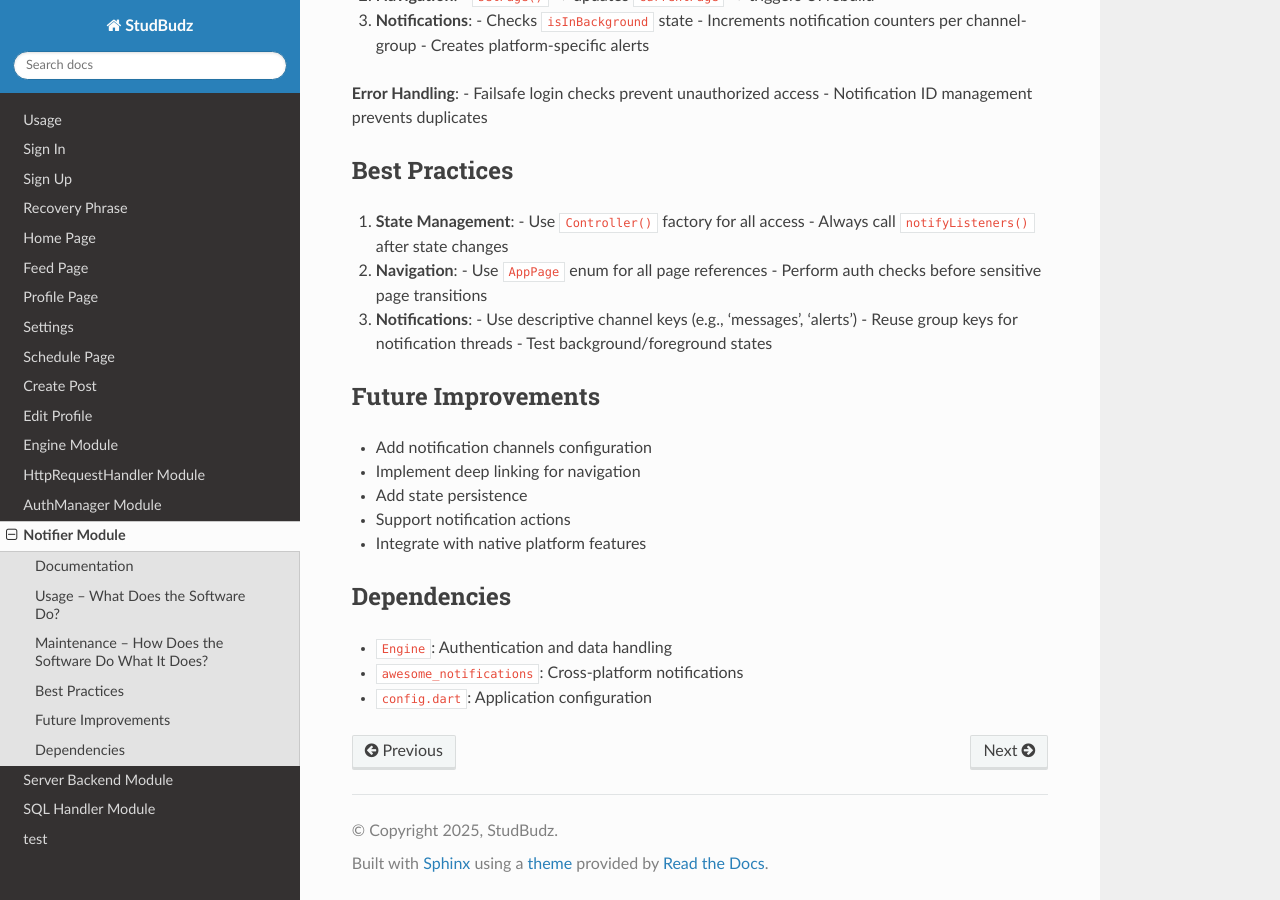
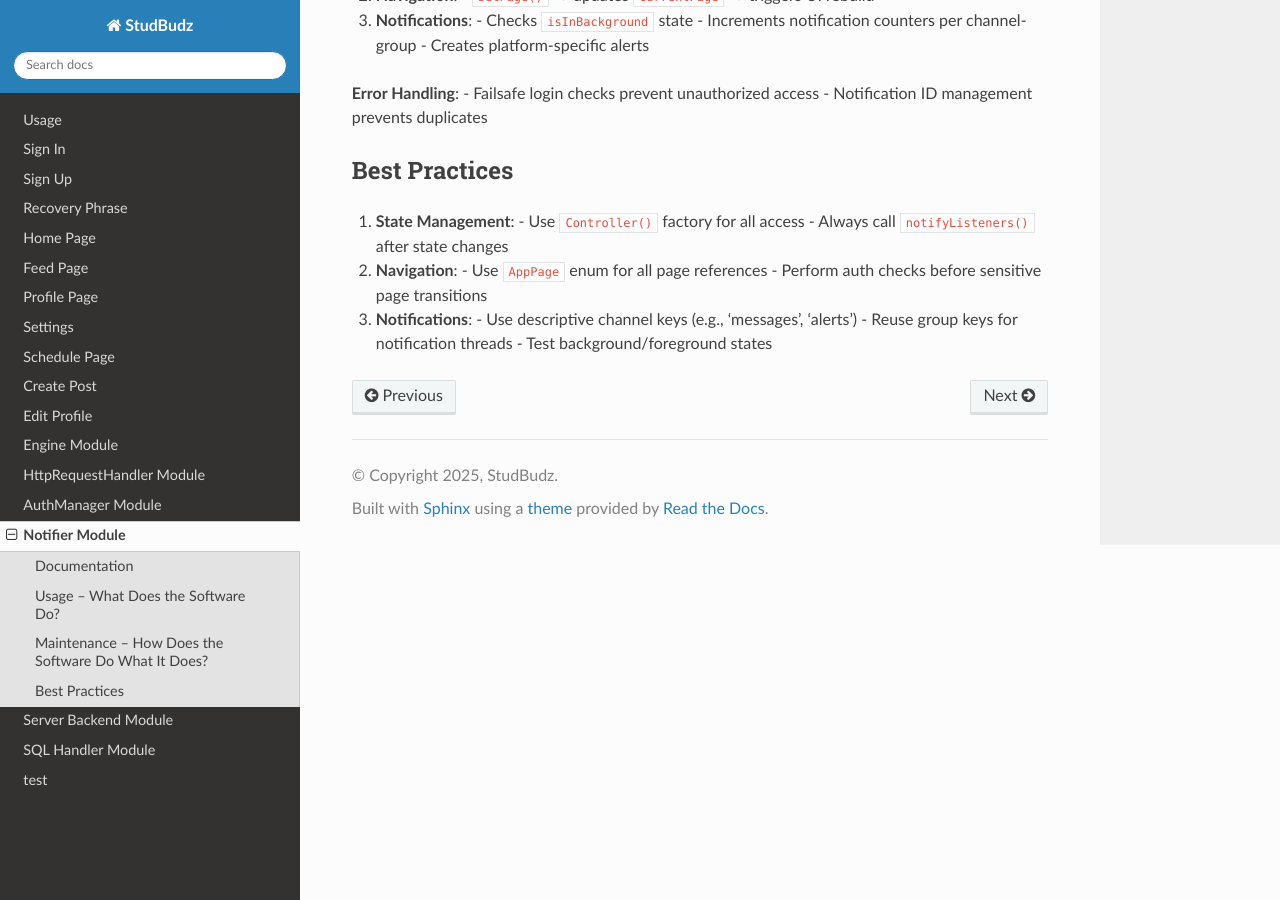
Before and after one commit to Basnoo05/rtd-tutorial, a Sphinx documentation site: the page built from docs/source/notifier.rst, in a window 1280 px wide and 900 px high, scrolled down 1193 px. Built offline with Sphinx 7.4.7 and the Read the Docs theme 3.1.0, drawn with Linux system fonts in a browser that asks for light colours.

Commit message:
Update notifier.rst

```diff
--- a/docs/source/notifier.rst
+++ b/docs/source/notifier.rst
@@ -82,19 +82,3 @@ Best Practices
    - Use descriptive channel keys (e.g., 'messages', 'alerts')
    - Reuse group keys for notification threads
    - Test background/foreground states
-
-Future Improvements
--------------------
-
-- Add notification channels configuration
-- Implement deep linking for navigation
-- Add state persistence
-- Support notification actions
-- Integrate with native platform features
-
-Dependencies
-------------
-
-- ``Engine``: Authentication and data handling
-- ``awesome_notifications``: Cross-platform notifications
-- ``config.dart``: Application configuration
```
